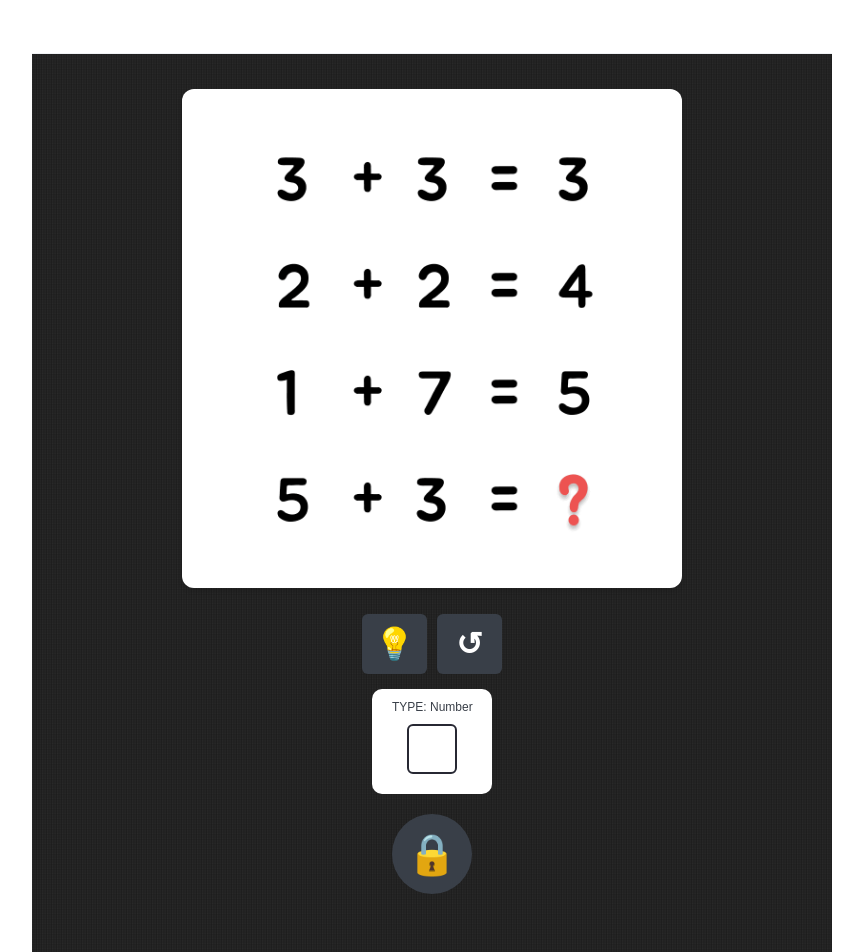
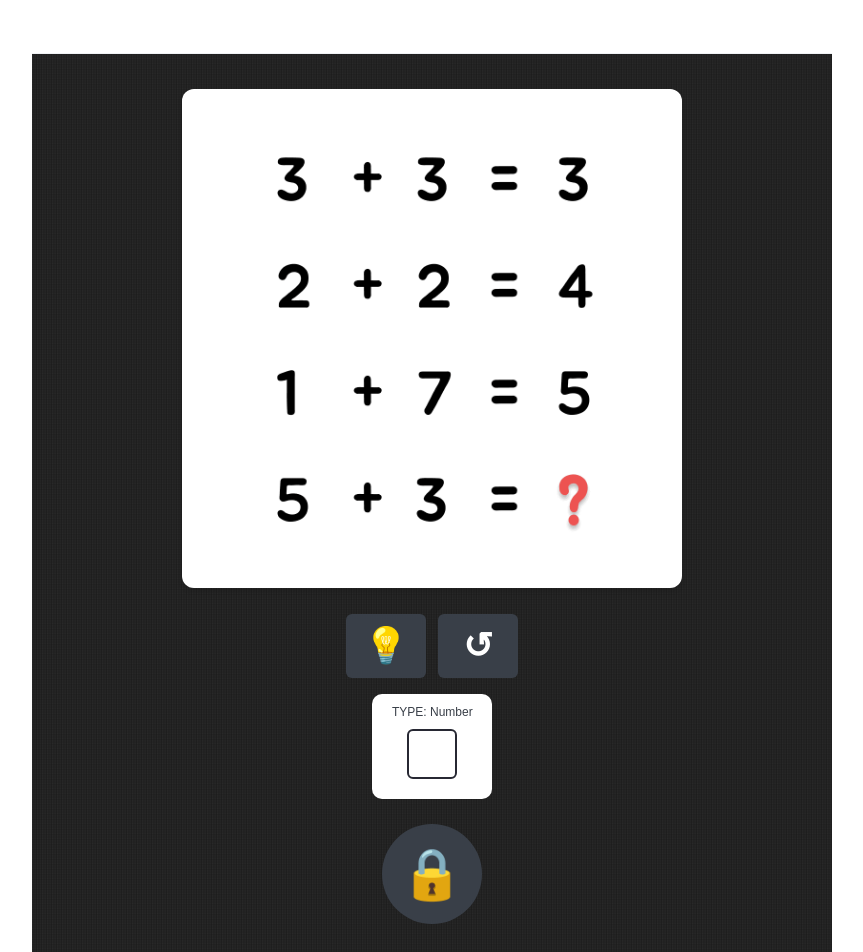
Before and after one commit to playck/room-escape-Q-app, a Next.js app: page /questions/1 in a window 1280 px wide. Shown: the top 952 px of the page, without its empty margins (208-1071 px from the left). Built offline with nearby package versions, Linux system fonts and the light colour scheme; some icons are missing; a web font is replaced by a local one.

Commit message:
Question5, 6 수정

```diff
--- a/src/components/Input/InputBoard.tsx
+++ b/src/components/Input/InputBoard.tsx
@@ -55,12 +55,13 @@ function InputBoard({ question }: InputBoardProps) {
 
   return (
     <Flex px="50px" pb="100px" justifyContent="center" alignItems="center" direction="column">
-      <Flex width="100%" justifyContent="center" mb="15px" gap="10px">
+      <Flex width="100%" justifyContent="center" mb="16px" gap="12px">
         <Button
+          minW="80px"
           bg="gray.800"
           color="white"
           px="20px"
-          py="30px"
+          py="32px"
           width="65px"
           sx={{
             '&:hover': {
@@ -74,13 +75,14 @@ function InputBoard({ question }: InputBoardProps) {
             })
           }
         >
-          <Text fontSize="32px">💡</Text>
+          <Text fontSize="36px">💡</Text>
         </Button>
         <Button
+          minW="80px"
           bg="gray.800"
           color="white"
           px="20px"
-          py="30px"
+          py="32px"
           width="65px"
           sx={{
             '&:hover': {
@@ -89,7 +91,7 @@ function InputBoard({ question }: InputBoardProps) {
           }}
           onClick={() => onResetInputValue()}
         >
-          <Text fontSize="32px">↺</Text>
+          <Text fontSize="36px">↺</Text>
         </Button>
       </Flex>
       {!isInterative && answerType != 'direction' && (
@@ -129,12 +131,12 @@ function InputBoard({ question }: InputBoardProps) {
       {answerType == 'direction' ? (
         <DirectionLockButton answer={answer} isCorrect={isCorrect} setIsCorrect={setIsCorrect} />
       ) : (
-        <Flex alignItems="center" my="20px" gap="10px">
+        <Flex alignItems="center" mt="25px" mb="40px">
           <Button
-            p="30px"
+            p="28px"
             bg="gray.800"
-            width="80px"
-            height="80px"
+            width="100px"
+            height="100px"
             color="white"
             borderRadius="9999px"
             sx={{
@@ -147,7 +149,7 @@ function InputBoard({ question }: InputBoardProps) {
             }}
             onClick={() => onSubmitAnswer()}
           >
-            {isCorrect ? <Text fontSize="40px">🔓️</Text> : <Text fontSize="40px">🔒</Text>}
+            {isCorrect ? <Text fontSize="50px">🔓️</Text> : <Text fontSize="50px">🔒</Text>}
           </Button>
         </Flex>
       )}
--- a/src/lib/constant/questions.ts
+++ b/src/lib/constant/questions.ts
@@ -52,21 +52,20 @@ export const questionList: Question[] = [
     answer: '242',
     isSolved: false,
     questionDesc:
-      '카이사르 암호법\nA > B 일 경우, GDKKN => HELLO\n숫자/문자/무늬의 다양한 패턴을 파악하자\n가끔 문과적/이과적/예체능적 능력이 요구됨',
-    hint: '네번째 문장의 18번째 글자를 확인해주세요. (공백 제외)',
+      '밤이 서서히 지나가던 중\n모두가 사실을 알게 되었다\n시끄러움이 점점 몰려오고\n이 곳에서 나는 영원히 도망치기로 했다',
+    hint: '네번째 문장의 7번째 글자를 확인해주세요. (공백 제외)',
     answerType: 'Number',
     answerDesc:
-      '4 - 18 = 9에서 4는 문제의 문단의 행을 뜻하고 18은 문장의 글자 순서를 뜻합니다. \n 1 - 2는 첫번째 문장의 두번째 글자 이(2)를 의미합니다.',
+      '4 - 7 = 0에서 4는 문제의 문단의 행을 뜻하고 7은 문장의 글자 순서를 뜻합니다. \n 1 - 2는 첫번째 문장의 두번째 글자 이(2)를 의미합니다.',
   },
   {
     id: 6,
-    answer: '파노라마',
+    answer: '8409',
     isSolved: false,
-    isAnswerImage: true,
     questionDesc: '패스워드를 입력하시오',
-    hint: '패는 파를 뜻하는 것 같습니다.',
-    answerType: 'English',
-    answerDesc: '패 => 파, 스 => 노, 워 => 라, 드 => 마',
+    hint: '패는 팔(8)을 뜻하는 것 같습니다.',
+    answerType: 'Number',
+    answerDesc: '패 => 팔(8), 스 => 사(4), 워 => 영(0), 드 => 구(9)',
   },
   {
     id: 7,
@@ -232,6 +231,7 @@ export const questionList: Question[] = [
     answer: '',
     isSolved: false,
     hint: 'UP, DOWN',
+    questionDesc: '가리키는 방향대로 도착해야 한다.',
     answerType: 'English',
     answerDesc: 'R => Right (오른쪽)  D => DOWN (아래)  U => UP (위)로 각각의 방향대로 눌러서 가면 도달하면 됩니다.',
     isInterative: true,
@@ -246,7 +246,7 @@ export const questionList: Question[] = [
   },
   {
     id: 28,
-    answer: '3122',
+    answer: '3112',
     isSolved: false,
     hint: '달력을 생각해주세요.',
     answerType: 'Number',
--- a/src/pages/questions/index.tsx
+++ b/src/pages/questions/index.tsx
@@ -27,14 +27,14 @@ function QuestionsList(props: QuestionsListProps) {
             justifyContent="center"
             alignItems="center"
             aspectRatio="1 / 1.3"
-            bg="#FFF"
+            bg="#e9ecef"
             borderRadius="10px"
             color="gray.700"
             cursor="pointer"
             boxShadow="0px 3px 5px rgba(0, 0, 0, 0.12)"
           >
-            <Center flexDirection="column" gap="16px">
-              <Text fontSize="24px">🔒</Text>
+            <Center flexDirection="column" gap="12px">
+              <Text fontSize="32px">🔒</Text>
               <Center {...getFontStyle(24, 500, '24px')}>{el.id}</Center>
             </Center>
           </GridItem>
```
Also changed, not shown: src/pages/index.tsx (+4 -6 lines), public/images/questions/q-5.png, public/images/questions/q-6.png.
